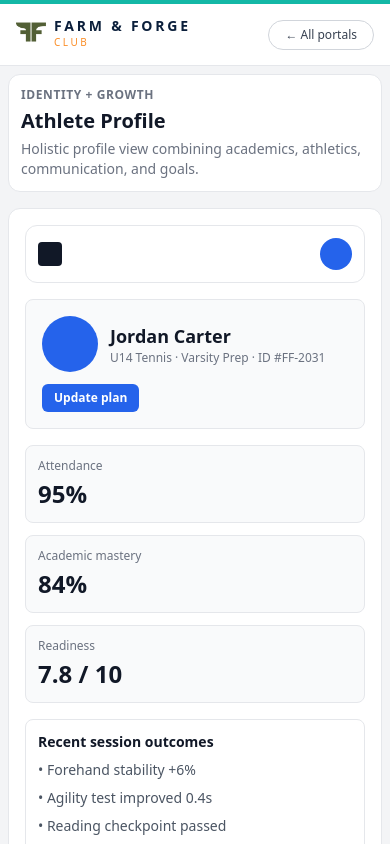
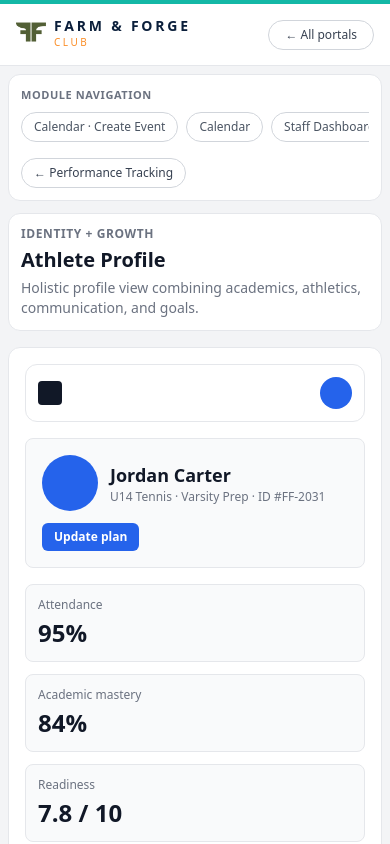
Before and after one commit to medlmichael/farm-forge-portal, a Next.js app: page /portal/athlete-profile in a window 390 px wide. Shown: the top 844 px of the page. Built offline with nearby package versions, Linux system fonts and the light colour scheme.

Commit message:
Add mobile module navigation and prev/next links across portal screens

```diff
--- a/src/app/portal/[module]/page.tsx
+++ b/src/app/portal/[module]/page.tsx
@@ -422,6 +422,10 @@ export default async function PortalModulePage({ params }: Props) {
 
   if (!page) notFound();
 
+  const currentIndex = PORTAL_MODULES.findIndex((item) => item.key === (module as PortalModuleKey));
+  const prevModule = currentIndex > 0 ? PORTAL_MODULES[currentIndex - 1] : null;
+  const nextModule = currentIndex < PORTAL_MODULES.length - 1 ? PORTAL_MODULES[currentIndex + 1] : null;
+
   return (
     <div className="flex min-h-screen flex-col bg-[#f3f4f6]">
       <div className="h-1 w-full" style={{ background: page.accent }} />
@@ -440,6 +444,37 @@ export default async function PortalModulePage({ params }: Props) {
       <div className="flex min-h-0 flex-1">
         <Sidebar active={module as PortalModuleKey} />
         <main className="min-w-0 flex-1 p-2 sm:p-5">
+          <section className="mb-3 rounded-xl border border-[#e5e7eb] bg-white p-3 lg:hidden">
+            <p className="mb-2 text-[11px] font-semibold uppercase tracking-wider text-[#6b7280]">Module navigation</p>
+            <div className="flex gap-2 overflow-x-auto pb-1">
+              {PORTAL_MODULES.map((item) => (
+                <Link
+                  key={item.key}
+                  href={`/portal/${item.key}`}
+                  className={`whitespace-nowrap rounded-full border px-3 py-1.5 text-xs ${
+                    item.key === (module as PortalModuleKey)
+                      ? "border-[#2563eb] bg-[#e8eefc] font-semibold text-[#1d4ed8]"
+                      : "border-[#d1d5db] text-[#4b5563]"
+                  }`}
+                >
+                  {item.title}
+                </Link>
+              ))}
+            </div>
+            <div className="mt-3 flex items-center justify-between text-xs">
+              {prevModule ? (
+                <Link href={`/portal/${prevModule.key}`} className="rounded-full border border-[#d1d5db] px-3 py-1.5 text-[#374151]">
+                  ← {prevModule.title}
+                </Link>
+              ) : <span />}
+              {nextModule ? (
+                <Link href={`/portal/${nextModule.key}`} className="rounded-full border border-[#d1d5db] px-3 py-1.5 text-[#374151]">
+                  {nextModule.title} →
+                </Link>
+              ) : null}
+            </div>
+          </section>
+
           <section className="mb-4 rounded-xl border border-[#e5e7eb] bg-white px-3 py-3 sm:px-5 sm:py-4">
             <p className="text-xs font-semibold uppercase tracking-wider text-[#6b7280]">{page.subtitle}</p>
             <h1 className="mt-1 text-xl font-bold text-[#111827] sm:text-2xl">{page.title}</h1>
```
